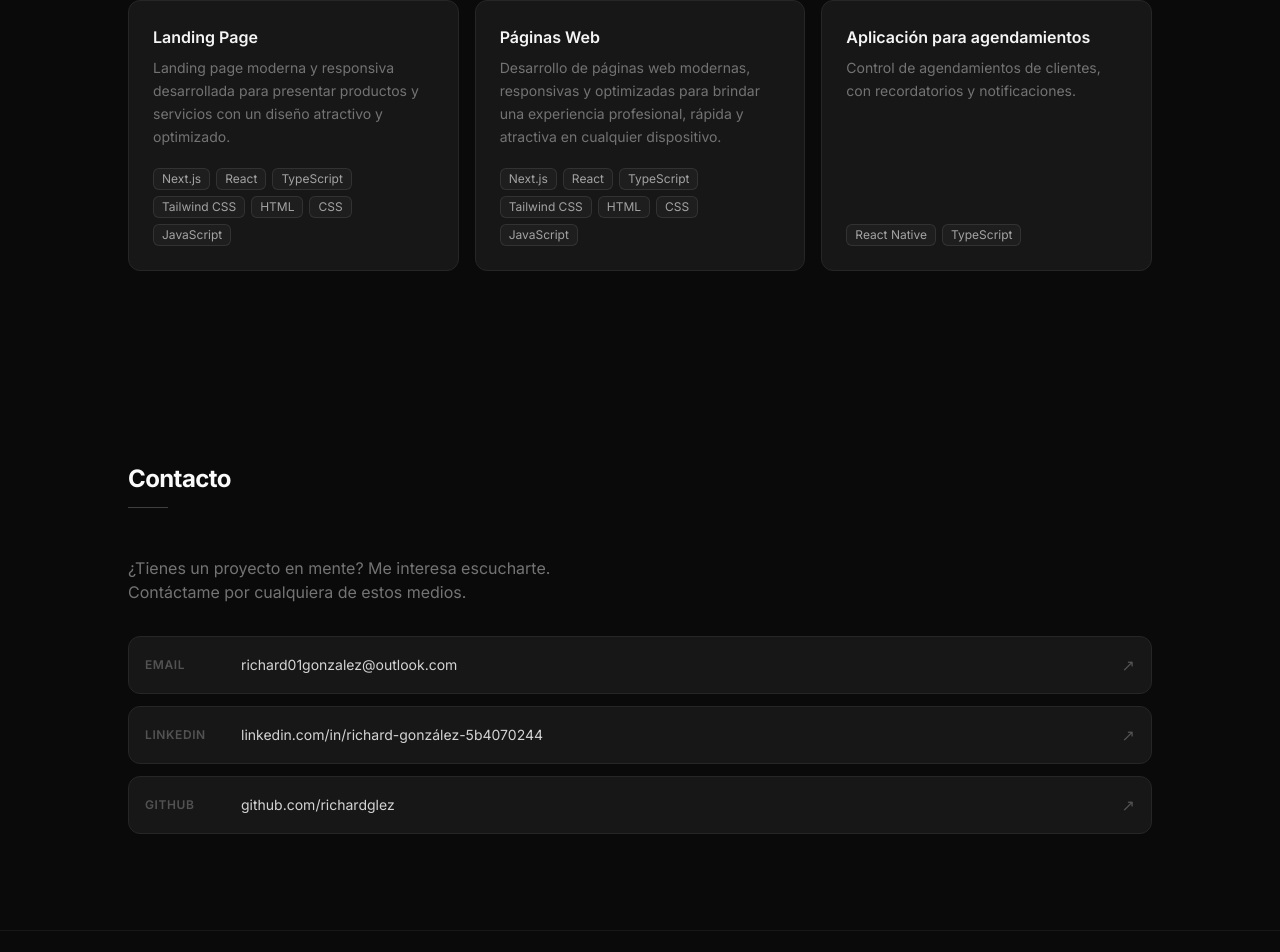
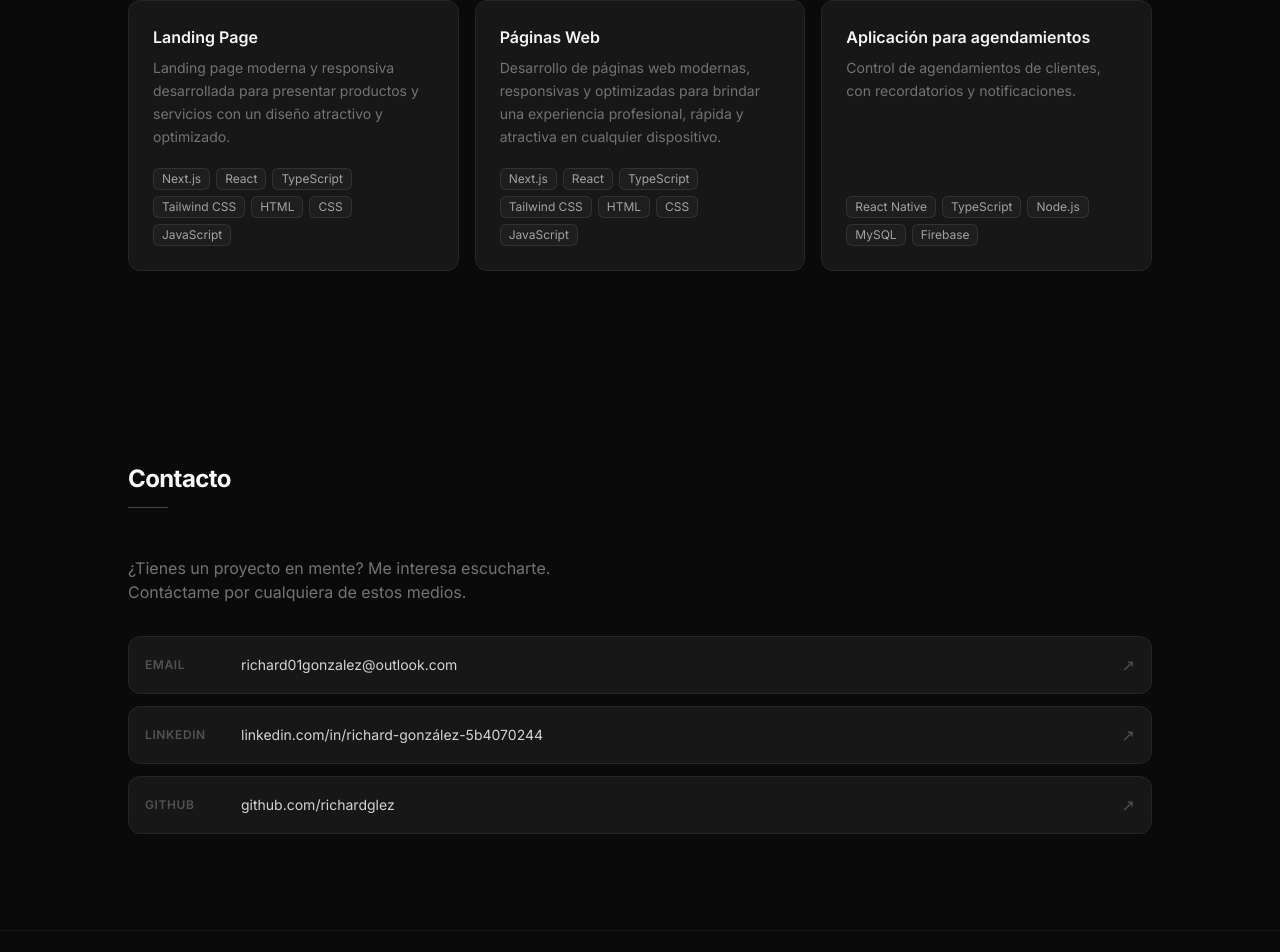
Before and after one commit to richardglez-dev/my_landing_page, a Next.js app: page / in a window 1280 px wide. Shown: the part 1720-2672 px from the top of the page. Built offline with nearby package versions, Linux system fonts and the light colour scheme.

Commit message:
Modificaiones

```diff
--- a/components/Projects.tsx
+++ b/components/Projects.tsx
@@ -35,7 +35,7 @@ const projects = [
   description:
     "Control de agendamientos de clientes, con recordatorios y notificaciones.",
   tech: [
-    "React Native","TypeScript"],
+    "React Native","TypeScript", "Node.js","MySQL","Firebase"],
    },
 
 ];
```
